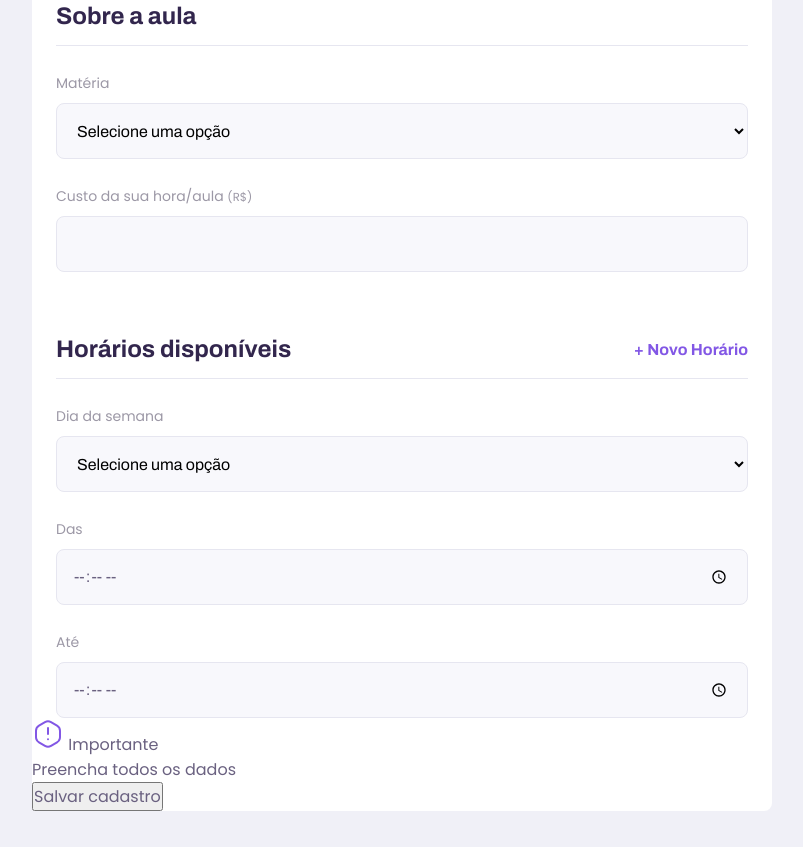
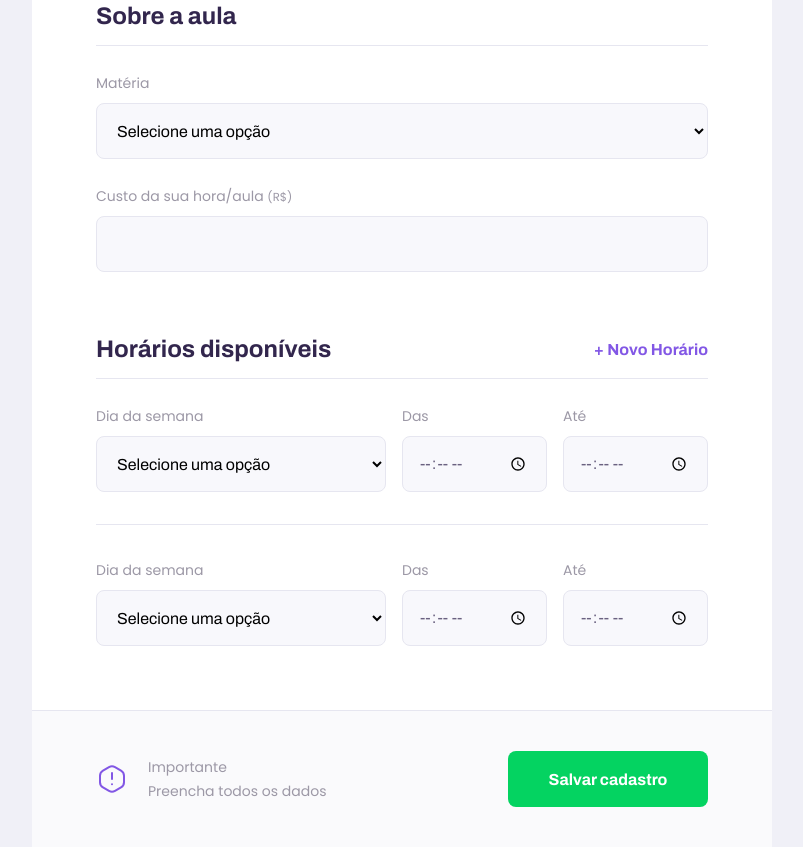
Before and after one commit to jpablolima/proffys, a plain HTML site: page give-classes.html in a window 1280 px wide. Shown: the part 1039-1886 px from the top of the page, without its empty margins (238-1041 px from the left). Before the commit the page ends 1850 px from the top, so only its background shows below. Drawn offline with Linux system fonts and the light colour scheme.

Commit message:
styles page-classes concluido

```diff
--- a/give-classes.html
+++ b/give-classes.html
@@ -57,8 +57,6 @@
                     </div>
                 </fieldset>
 
-
-
                 <fieldset>
                     <legend>Sobre a aula</legend>
                     <div class="select-block">
@@ -89,7 +87,7 @@
 
                 </fieldset>
 
-                <fieldset>
+                <fieldset id="schedule-items">
                     <legend> Horários disponíveis
                         <button id="add-time">+ Novo Horário</button>
                     </legend>
@@ -110,6 +108,38 @@
                             </select>
                         </div>
 
+
+                        <div class="input-block">
+                            <label for="time_from">Das</label>
+                            <input type="time" id="time_from" name="time_from[]" required>
+                        </div>
+
+                        <div class="input-block">
+                            <label for="time_from">Até</label>
+                            <input type="time" id="time_to" name="time_to[]" required>
+                        </div>
+                    </div>
+
+
+
+
+                    <div class="schedule-item">
+
+                        <div class="select-block">
+                            <label for="weekday">Dia da semana</label>
+                            <select name="weekday[]" required>
+                                <option value="">Selecione uma opção</option>
+                                <option value="0">Domingo</option>
+                                <option value="1">Segunda-feira</option>
+                                <option value="2">Terça-feira</option>
+                                <option value="3">Quarta-feira</option>
+                                <option value="4">Quinta-feira</option>
+                                <option value="5">Sexta-feira</option>
+                                <option value="6">Sábado</option>
+                            </select>
+                        </div>
+
+
                         <div class="input-block">
                             <label for="time_from">Das</label>
                             <input type="time" id="time_from" name="time_from[]" required>
@@ -122,11 +152,12 @@
                     </div>
                 </fieldset>
             </form>
-
-            <p>
-                <img src="/img/icons/warning.svg" alt="Aviso importante"> Importante <br> Preencha todos os dados
-            </p>
-            <button type="submit" form="create-class"> Salvar cadastro</button>
+            <footer>
+                <p>
+                    <img src="/img/icons/warning.svg" alt="Aviso importante"> Importante <br> Preencha todos os dados
+                </p>
+                <button type="submit" form="create-class"> Salvar cadastro</button>
+            </footer>
         </main>
     </div>
     </div>
--- a/styles/partials/page-give-classes.css
+++ b/styles/partials/page-give-classes.css
@@ -39,10 +39,11 @@
     color: var(--color-primary);
     font: 700 1.6rem Archivo;
     cursor: pointer;
-    transition: 0.2;
+    transition: 0.2s;
 }
 
-#page-give-classes fieldset legend button::hover {
+#page-give-classes fieldset legend button:hover {
+    transform: translateY(-5px);
     color: var(--color-primary-dark);
 }
 
@@ -56,8 +57,80 @@
     margin-top: 2.4rem;
 }
 
+#page-give-classes main footer {
+    padding: 4rem 2.4rem;
+    background: var(--color-box-footer);
+    border-top: 1px solid var(--color-line-in-white);
+    margin-top: 6.4rem;
+}
+
+#page-give-classes main footer p {
+    display: flex;
+    align-items: center;
+    justify-content: center;
+    font-size: 1.4rem;
+    line-height: 2.4rem;
+    color: var(--color-text-complement);
+}
+
+#page-give-classes main footer p img {
+    margin-right: 2rem;
+}
+
+#page-give-classes main footer button {
+    width: 100%;
+    height: 5.6rem;
+    background: var(--color-secondary);
+    color: var(--color-button-text);
+    border: 0;
+    border-radius: .8rem;
+    cursor: pointer;
+    font: 700 1.6rem Archivo;
+    display: flex;
+    align-items: center;
+    justify-content: center;
+    text-decoration: none;
+    transition: 0.2s;
+    margin-top: 3.2rem;
+}
+
+#page-give-classes main footer button:hover {
+    background: var(--color-secondary-dark);
+}
+
+.schedule-item+.schedule-item {
+    margin-top: 3.2rem;
+    padding-top: 3.2rem;
+    border-top: 1px solid var(--color-line-in-white);
+}
+
 @media(min-width: 700px) {
     #page-give-classes #container {
         max-width: 100vw;
     }
+    #page-give-classes .page-header .header-content {
+        margin-bottom: 0;
+    }
+    #page-give-classes main fieldset {
+        padding: 0 64px;
+    }
+    .schedule-item {
+        display: grid;
+        grid-template-columns: 2fr 1fr 1fr;
+        column-gap: 1.6rem;
+    }
+    #page-give-classes #schedule-items .select-block+.input-block,
+    #page-give-classes #schedule-items .input-block+.input-block {
+        margin-top: 0;
+    }
+    #page-give-classes main footer {
+        padding: 40px 64px;
+        display: flex;
+        align-items: center;
+        justify-content: space-between;
+    }
+    #page-give-classes main footer button {
+        margin-top: 0;
+        width: 200px;
+    }
 }
```
